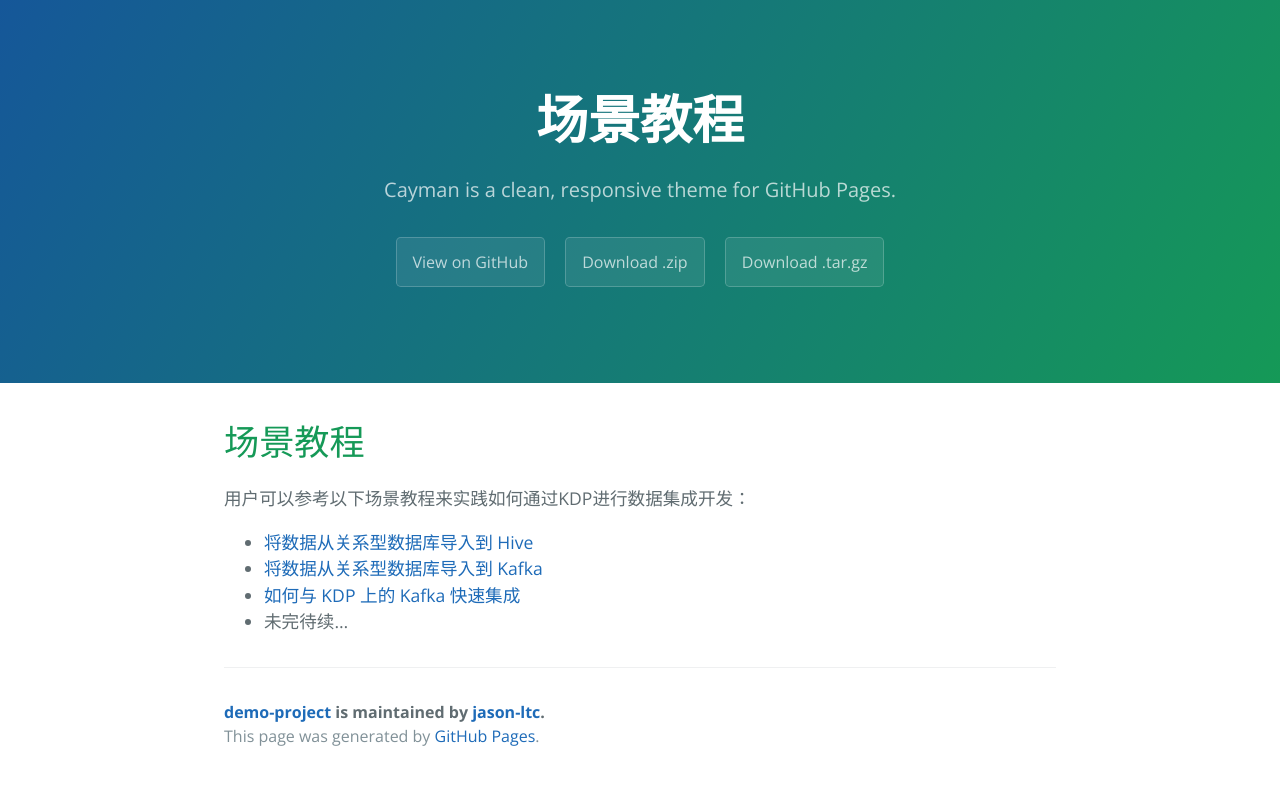
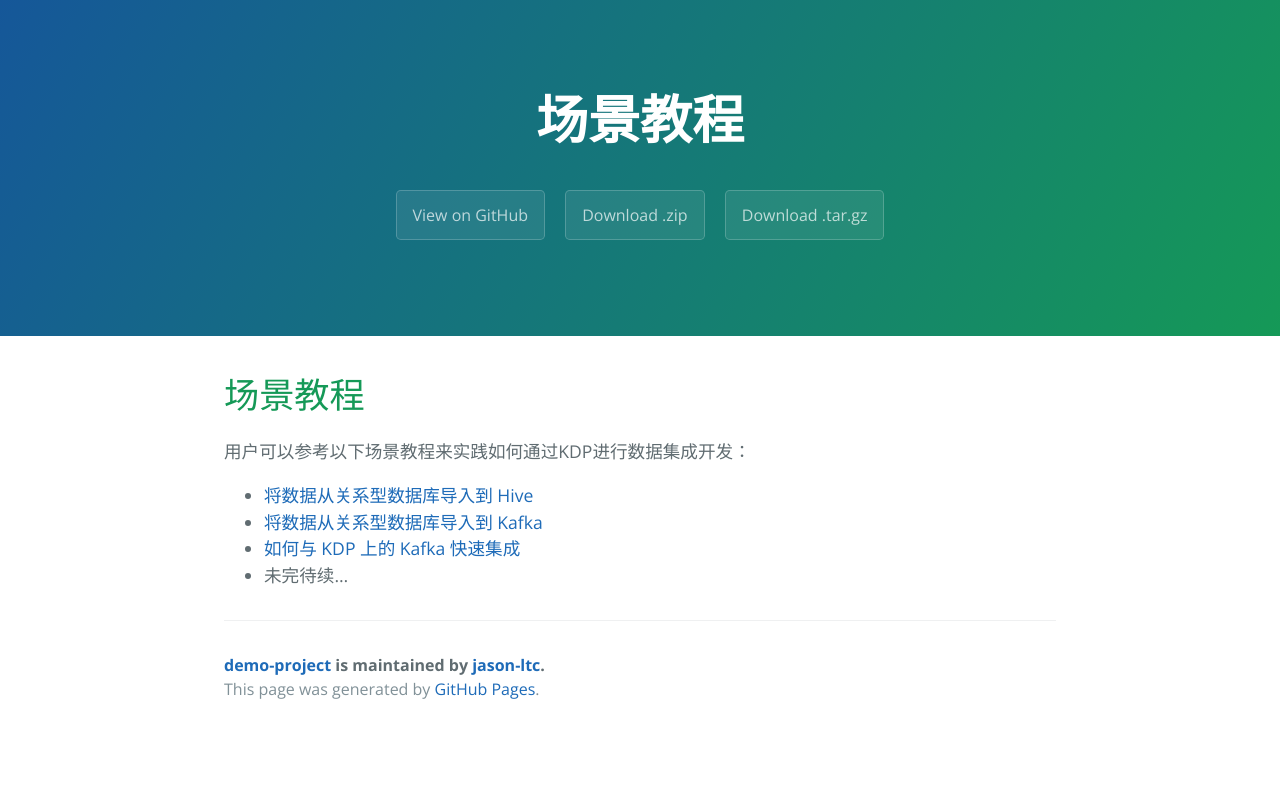
Before and after one commit to jason-ltc/demo-project, a Jekyll site: the page built from docs/zh/user-tutorials/tutorials.md, in a window 1280 px wide. Shown: the top 785 px of the page. Built offline with Jekyll 4.4.1, drawn with Linux system fonts in a browser that asks for light colours; our own code applies the rules of GitHub Pages for plain Markdown files; the repository's description, which GitHub fills in, is left out.

Commit message:
更新配置文件和文档，修改标题和删除子部分。

```diff
--- a/_config.yml
+++ b/_config.yml
@@ -1,5 +1,5 @@
-title: Cayman theme
-description: Cayman is a clean, responsive theme for GitHub Pages.
+title: Kubernetes Data Platform
+markdown: GFM
 show_downloads: true
 google_analytics:
 theme: jekyll-theme-cayman
```
Also changed, not shown: docs/subsection-1.1.md (deleted, +0 -3 lines), docs/subsection-1.2.md (deleted, +0 -3 lines).
